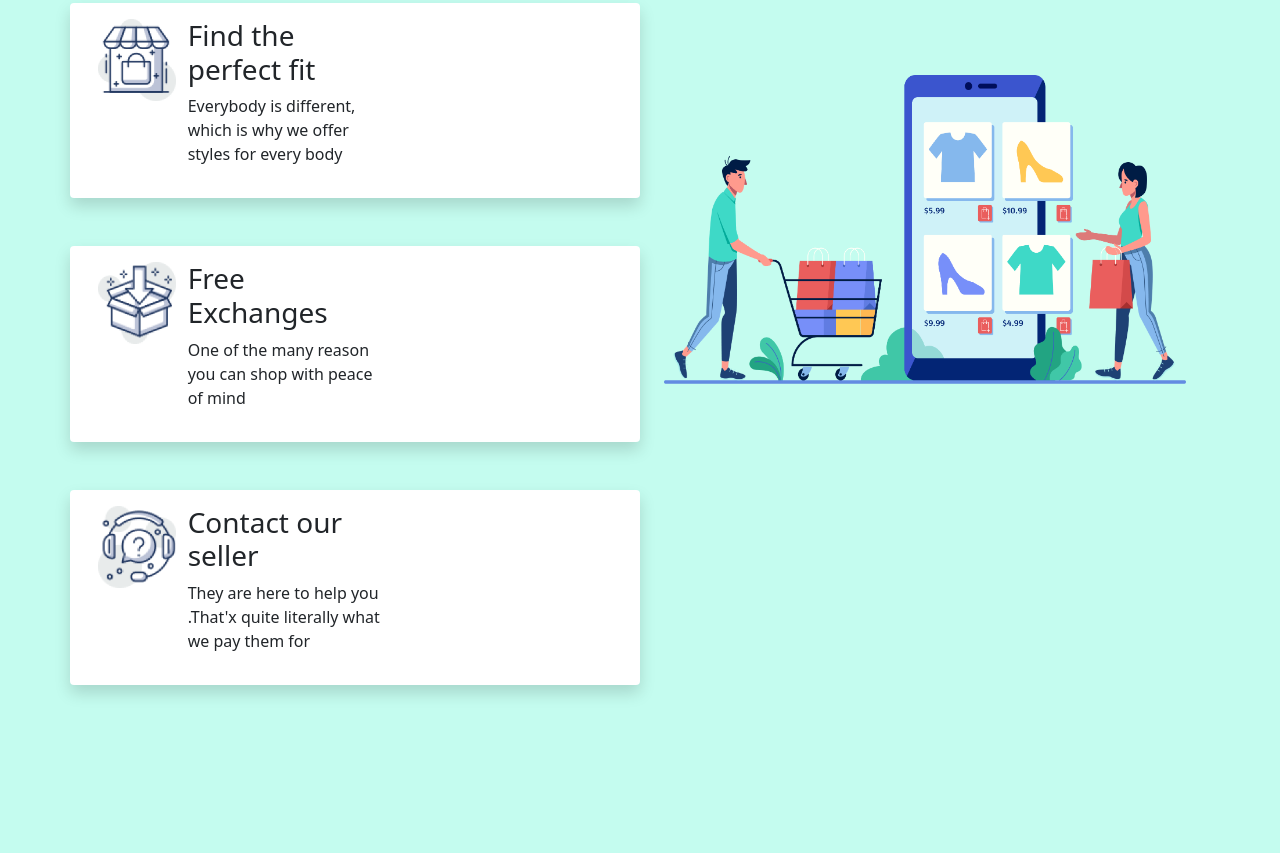
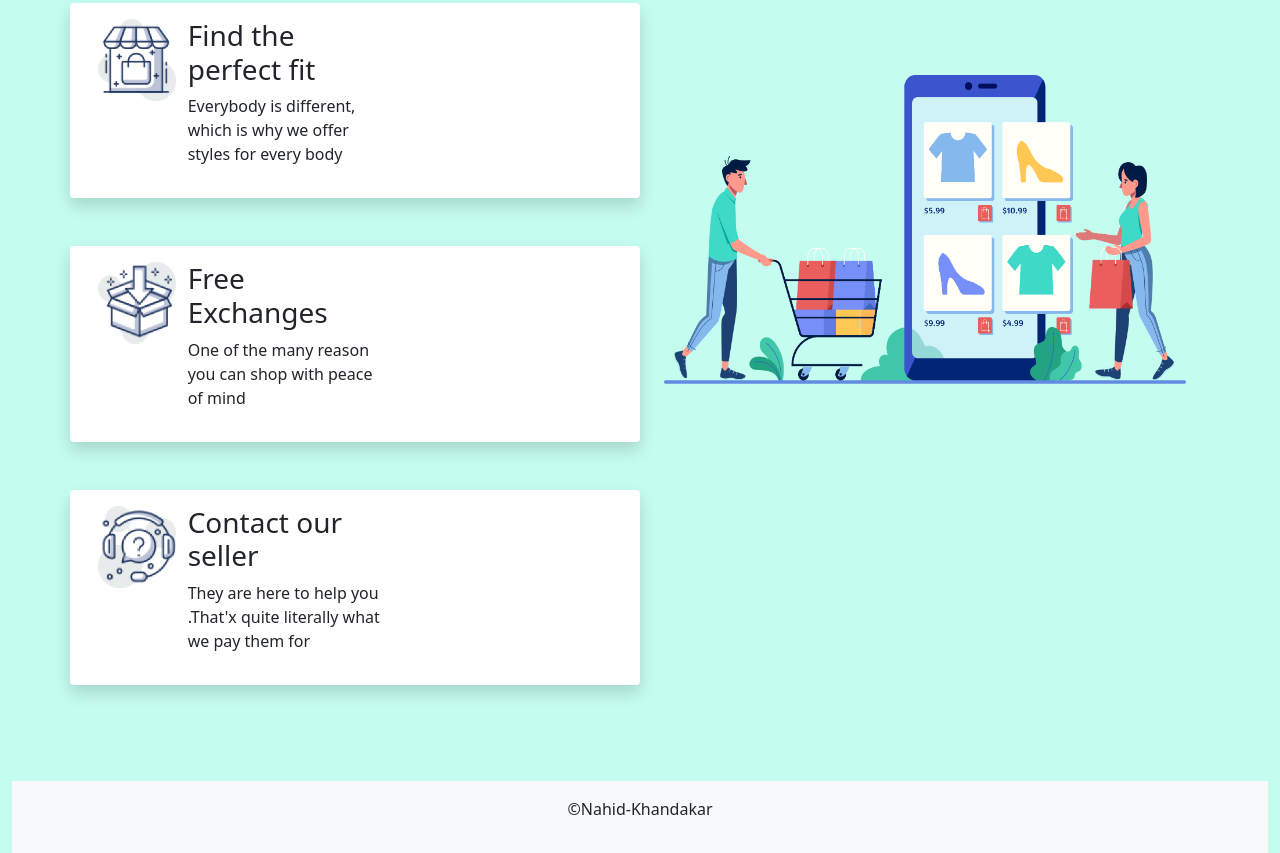
Before and after one commit to Nahid-khandakar/penguin-test, a plain HTML site: page index.html in a window 1280 px wide. Shown: the part 1985-2838 px from the top of the page. Before the commit the page ends 2766 px from the top, so only its background shows below. Drawn offline with nearby package versions, Linux system fonts and the light colour scheme.

Commit message:
footer add

```diff
--- a/index.html
+++ b/index.html
@@ -308,6 +308,18 @@
 
         </section>
 
+
+        <section class="container-fluid">
+            <footer class=" bg-light  text-center">
+
+                <div class="p-3">
+                    <p> &copy;Nahid-Khandakar </p>
+                </div>
+
+            </footer>
+
+        </section>
+
     </main>
 
     <script src="https://cdn.jsdelivr.net/npm/bootstrap@5.1.3/dist/js/bootstrap.bundle.min.js"
```
